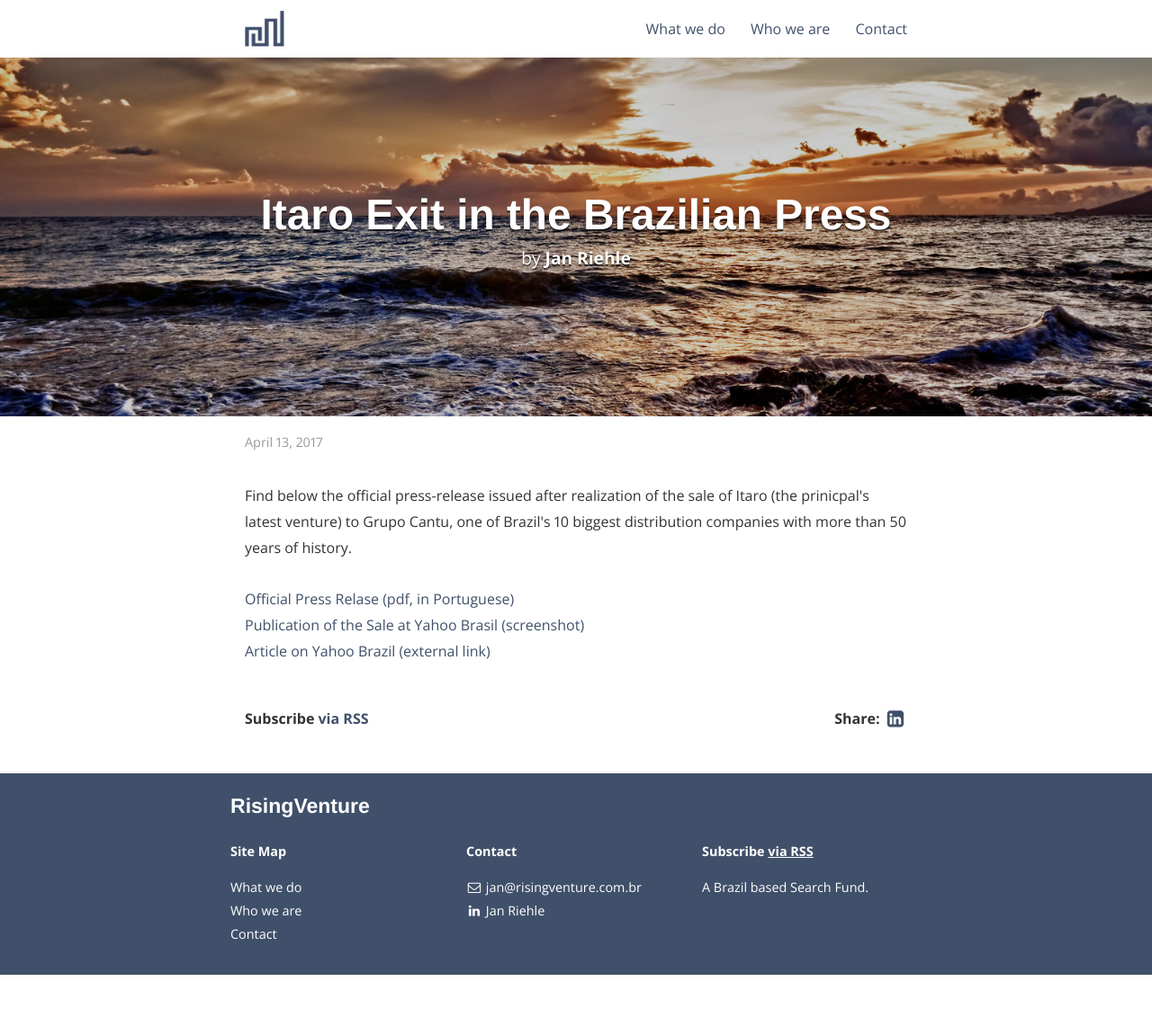
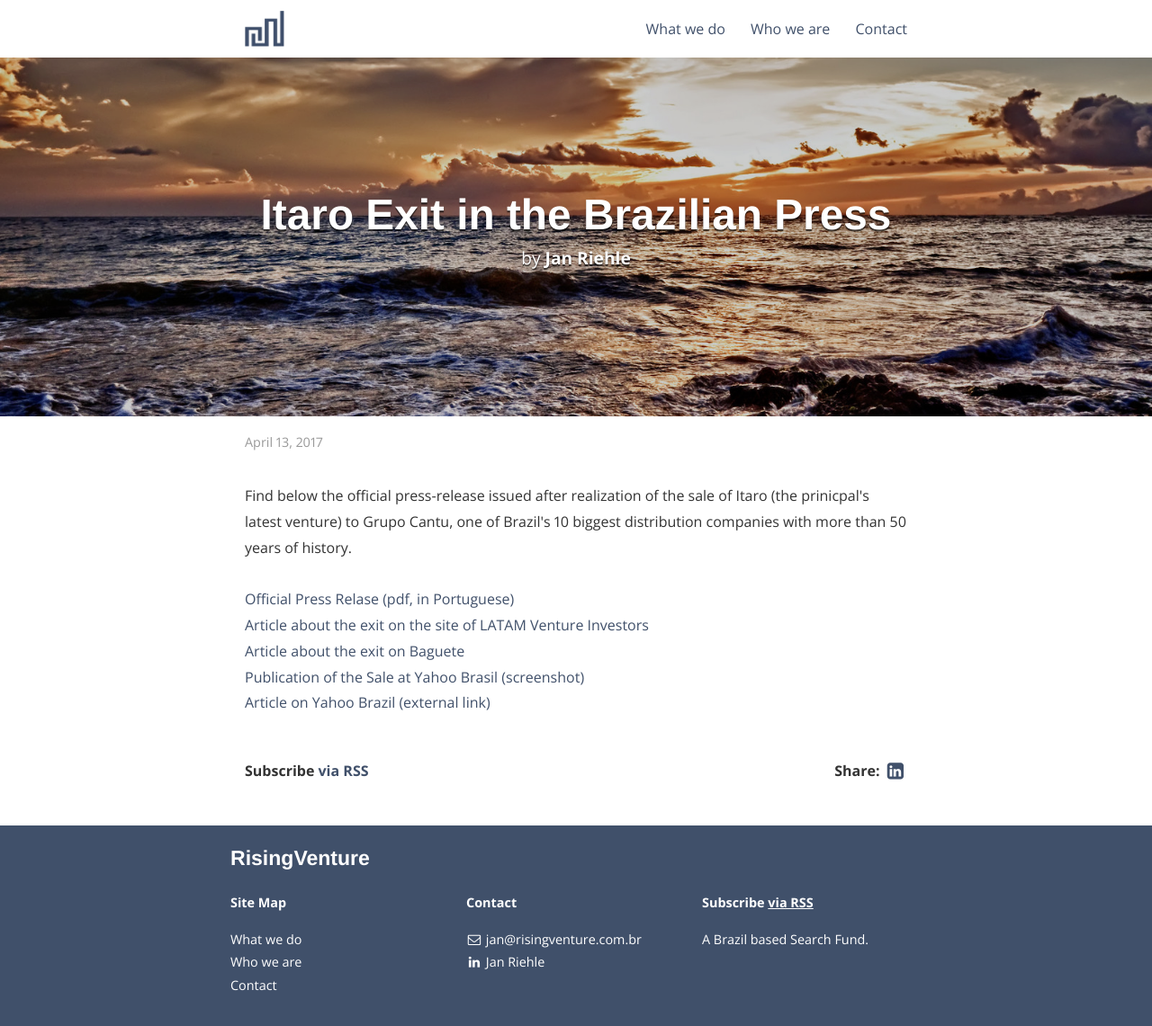
Before and after one commit to janriehle/risingventure, a Jekyll site: the page built from _posts/2017-04-13-itaro-exit.markdown, in a window 1280 px wide. Shown: the whole page at 90% size. Built offline with Jekyll 4.4.1, drawn with Linux system fonts in a browser that asks for light colours; nearby versions of some CDN libraries; before the commit the page ends 1084 px from its top, so only the background shows below that.

Commit message:
updated post

```diff
--- a/_posts/2017-04-13-itaro-exit.markdown
+++ b/_posts/2017-04-13-itaro-exit.markdown
@@ -10,6 +10,10 @@
 <br><br>
 <a target="_blank" href="/assets/Rle_ItaroxCantu_v1.0.pdf"> Official Press Relase (pdf, in Portuguese)</a>
 <br>
+<a target="_blank" href="https://lavca.org/2017/04/25/astella-investimentos-variv-capital-exit-itaro-sale-pneustore-em-portugues/">Article about the exit on the site of LATAM Venture Investors</a>
+<br>
+<a target="_blank" href="http://www.baguete.com.br/noticias/13/04/2017/pneustore-compra-itaro">Article about the exit on Baguete</a>
+<br>
 <a target="_blank" href="/assets/Itaro_Sale_Yahoo.png">Publication of the Sale at Yahoo Brasil (screenshot)</a>
 <br>
 <a target="_blank" href="https://br.financas.yahoo.com/noticias/grupo-pneustore-compra-autope%C3%A7as-itaro-214756021--finance.html?soc_src=social-sh&soc_trk=fb">Article on Yahoo Brazil (external link)</a>
```
